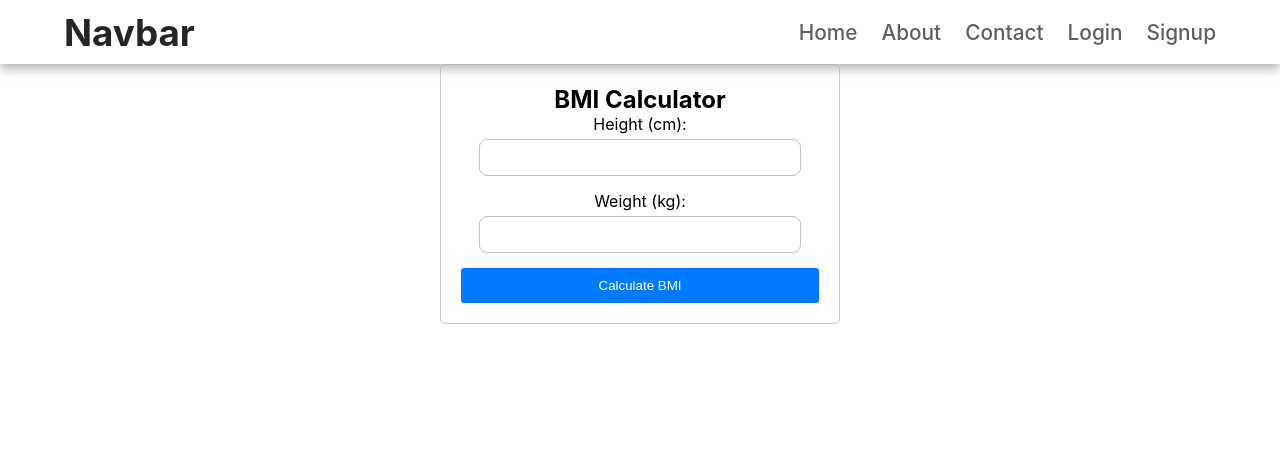
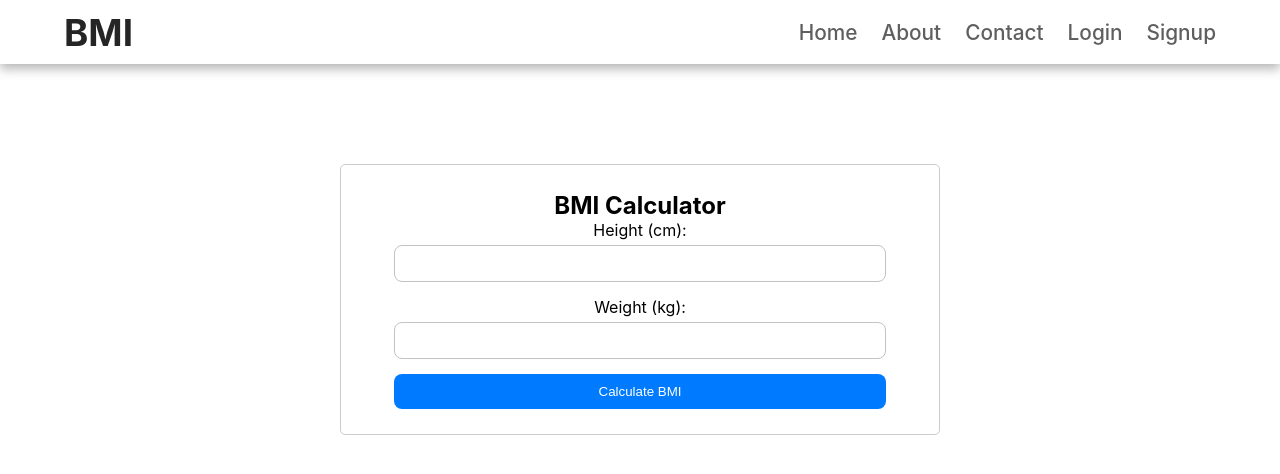
Before and after one commit to imlnr/bmi-calculator, a React (Create React App) app: page / in a window 1280 px wide. Shown: the top 474 px of the page. Built offline with nearby package versions, Linux system fonts and the light colour scheme.

Commit message:
final commit

```diff
--- a/src/components/Navbar.jsx
+++ b/src/components/Navbar.jsx
@@ -18,7 +18,7 @@ const Navbar = () => {
           <li><Link to='/login'>Login</Link></li>
           <li><Link to='/signup'>Signup</Link></li>
         </ul>
-        <h1 class="logo">Navbar</h1>
+        <h1 class="logo">BMI</h1>
       </div>
     </nav>
   )
--- a/src/pages/Home.jsx
+++ b/src/pages/Home.jsx
@@ -7,7 +7,7 @@ const Home = () => {
   // console.log(storeState);
 
   return (
-    <div>
+    <div className='home-page'>
       {/* <pre>{JSON.stringify(storeState, null, 2)}</pre> */}
       <Bmi/>
     </div>
--- a/src/styles/Bmi.css
+++ b/src/styles/Bmi.css
@@ -1,9 +1,10 @@
 .bmi-container {
-    max-width: 400px;
+    max-width: 600px;
     margin: 0 auto;
-    padding: 20px;
+    padding: 2%;
     border: 1px solid #ccc;
     border-radius: 5px;
+    margin-top: 100px;
 }
 
 .input-group {
@@ -22,7 +23,7 @@
     border-radius: 3px;
 }
 
-.bmi-container>button {
+/* .bmi-container>button {
     display: block;
     width: 100%;
     padding: 10px;
@@ -31,7 +32,7 @@
     border: none;
     border-radius: 3px;
     cursor: pointer;
-}
+} */
 
 .result {
     margin-top: 20px;
```
